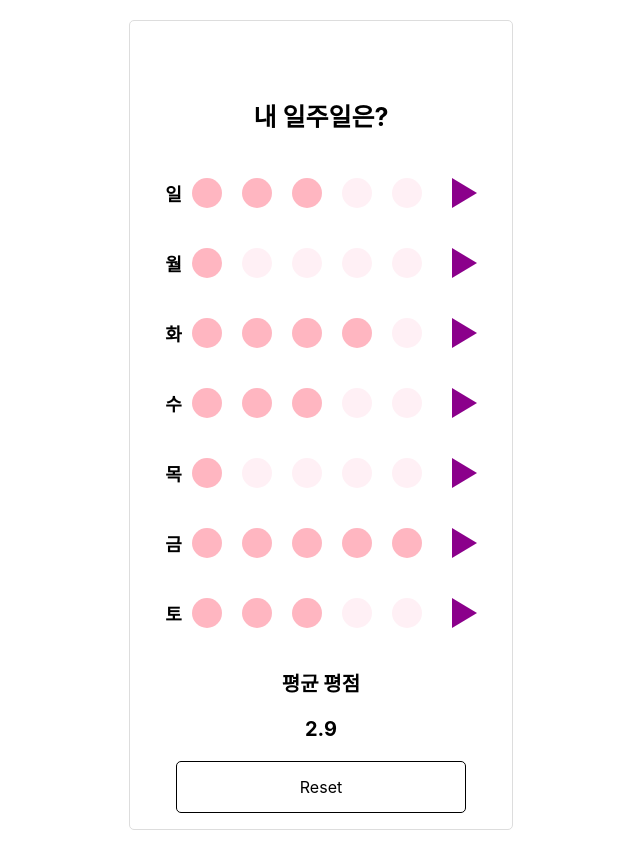
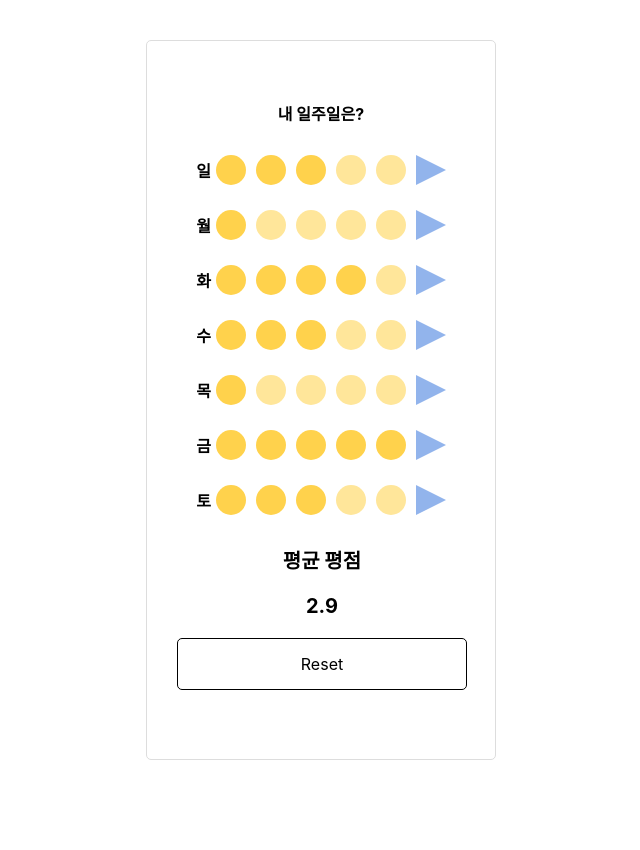
Before and after one commit to hongsoom/my-week, a React (Create React App) app in the folder my-week/: page / in a window 1280 px wide. Shown: the whole page, without its empty margins (319-959 px from the left). After the commit the page ends 800 px from the top, so only its background shows below. Built offline with nearby package versions, Linux system fonts and the light colour scheme.

Commit message:
Main page css

```diff
--- a/my-week/src/components/Main.js
+++ b/my-week/src/components/Main.js
@@ -31,7 +31,7 @@ const Main = (props) => {
         return (
             <Date key={index}> {week}
           {circle.map((num,i) =>
-                <Circle key={i} style={{backgroundColor : rate[index] > i ?  ('#FFB6C1') : ('#FFF0F5')}}></Circle>
+                <Circle key={i} style={{backgroundColor : rate[index] > i ?  ('#FFD24C') : ('#FFE69A')}}></Circle>
               )}
               <Button onClick={ () => {
                history.push("/detail/" + index);
@@ -39,6 +39,7 @@ const Main = (props) => {
               </Button>
             </Date>
             )})}
+
         <Score rateAverage={rateAverage(rate)} removeRate={removeRate}  />
     </Container>
     );
@@ -48,19 +49,20 @@ const Main = (props) => {
 const Container = styled.div`
   max-width: 350px;
   min-height: 80vh;
-  padding: 16px;
-  margin: 20px auto;
+  width: 80vw;
+  height: 90vh;
+  margin: 5vh auto;
+  padding: 5vh 0px;
   border-radius: 5px;
   border: 1px solid #ddd;
-  text-align: center;
+  box-sizing: border-box;
 `;
 
 const Title = styled.div`
-  color: black;
-  font-size : 25px;
-  margin-top : 60px;
-  margin-bottom : 25px;
   font-weight : bold;
+  text-align: center;
+  margin: 10px;
+  padding: 10px;
 `;
 
 const Date = styled.div`
@@ -69,24 +71,22 @@ const Date = styled.div`
   align-items: center;
   width: 100%;
   font-weight : bold;
-  font-size : 18px;
+  margin-bottom : 5px;
 `;
 
 const Circle = styled.div`
   width: 30px;
   height: 30px;
   border-radius: 30px;
-  margin: 20px 10px;
+  margin: 10px 5px;
 `;
 
 const Button = styled.div`
-  width: 0px;
-  height: 0px;
-  border-left: 25px solid	#8B008B;
+  border-left: 30px solid	#92B4EC;
   border-top: 15px solid transparent;
   border-bottom: 15px solid transparent;
   cursor : pointer;
-  margin-left : 20px;
+  margin-left : 5px;
 `;
 
 export default Main;
```
